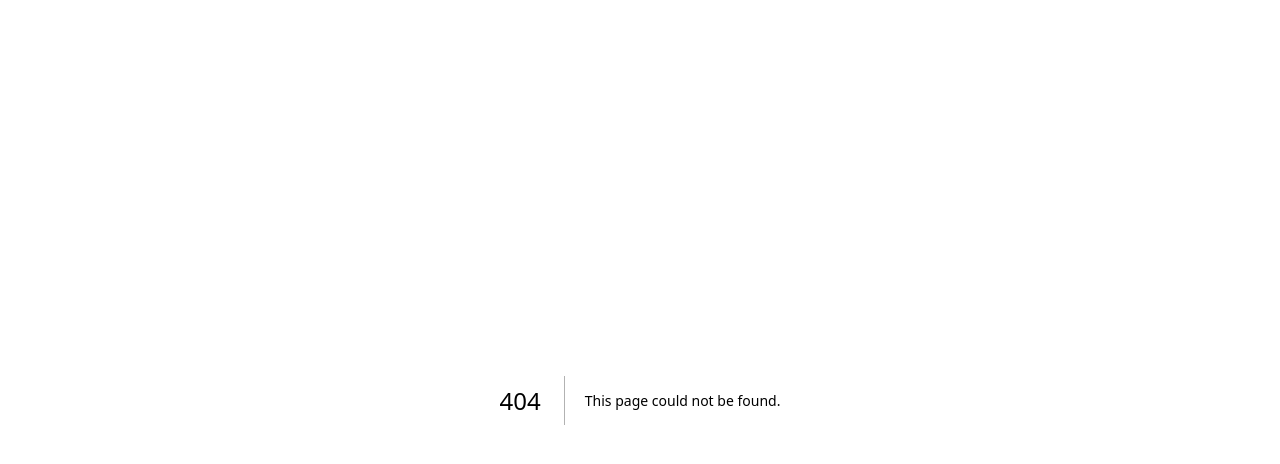
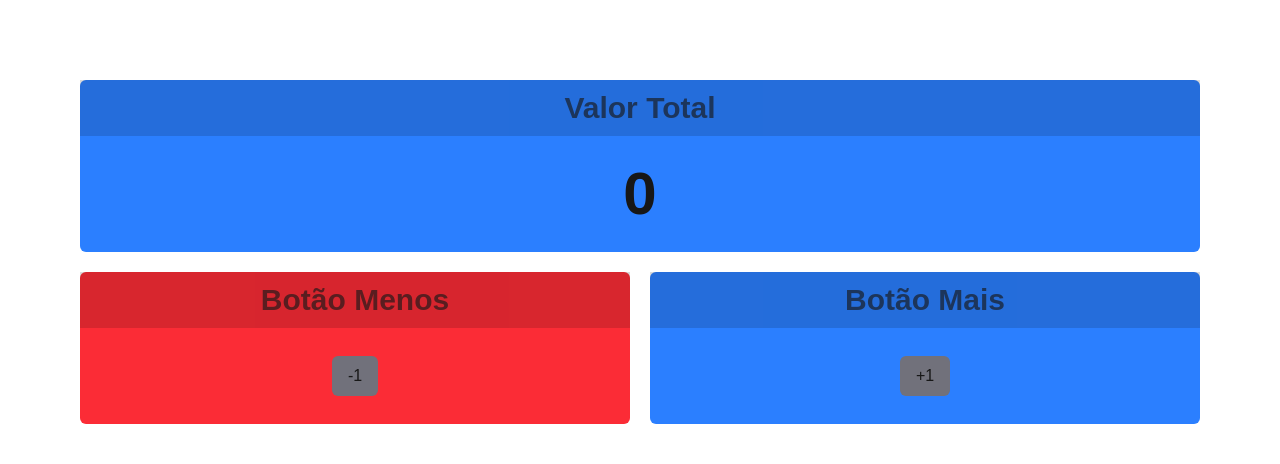
Before and after one commit to emersonnogueiradev/gerenciamento_de_estado, a Next.js app: page /basico in a window 1280 px wide. Before the commit this address had no page. Shown: the top 464 px of the page. Built offline with nearby package versions, Linux system fonts and the light colour scheme.

Commit message:
contexto

```diff
--- /dev/null
+++ b/src/components/basico/Mais.tsx
@@ -0,0 +1,17 @@
+
+import ContadorContext from "@/context/ContadorContext";
+import Area from "../template/Area";
+import { useContext } from "react";
+
+export default function Mais(){
+    const {incrementar } = useContext(ContadorContext)
+    return(
+        <Area titulo="Botão Mais" cor="blue">
+            <button className="btn" onClick={incrementar}>
+
+                +1
+
+            </button>
+        </Area>
+    )
+}
--- /dev/null
+++ b/src/components/basico/Menos.tsx
@@ -0,0 +1,18 @@
+
+import ContadorContext from "@/context/ContadorContext";
+import Area from "../template/Area";
+import { useContext } from "react";
+
+export default function Menos(){
+    const {decrementar} = useContext(ContadorContext)
+    return(
+        <Area titulo="Botão Menos" cor="red">
+
+            <button className="btn" onClick={decrementar}>
+
+                -1
+
+            </button>
+        </Area>
+    )
+}
--- /dev/null
+++ b/src/components/basico/Valor.tsx
@@ -0,0 +1,14 @@
+
+import { useContext } from "react";
+import Area from "../template/Area";
+import ContadorContext from "@/context/ContadorContext";
+
+export default function Valor(){
+    const obj = useContext(ContadorContext)
+
+    return(
+        <Area titulo="Valor Total" cor="blue">
+            <span className="font-black text-6xl">{obj.numero}</span>
+        </Area>
+    )
+}
--- /dev/null
+++ b/src/context/ContadorContext.tsx
@@ -0,0 +1,38 @@
+
+import { createContext, useState } from "react";
+
+
+interface ContadorContextProps {
+    numero: number;
+    incrementar: () => void;
+    decrementar: () => void;
+}
+
+
+const ContadorContext = createContext<ContadorContextProps>({} as any)
+
+
+export  function ContadorProvider(props:any){
+
+    const [numero, setNumero] = useState(0);
+
+    function incrementar(){
+        setNumero(numero + 1)
+    }
+
+    function decrementar(){
+        setNumero(numero - 1)
+    }
+
+ return(
+    <ContadorContext.Provider value={{
+        numero, incrementar,decrementar
+    }}>
+        {props.children}
+    </ContadorContext.Provider>
+ )
+
+}
+
+
+export default ContadorContext
--- /dev/null
+++ b/src/pages/basico/index.tsx
@@ -0,0 +1,29 @@
+import Mais from "@/components/basico/Mais";
+import Menos from "@/components/basico/Menos";
+import Valor from "@/components/basico/Valor";
+import {ContadorProvider} from "@/context/ContadorContext";
+
+
+export default function ExemploBasico(){
+
+
+    return(
+        <div className="flex flex-col gap-5 p-20">
+            <ContadorProvider>
+                <Valor />
+
+                <div className="flex gap-5">
+                    <Menos/>
+                    <Mais/>
+                </div>
+
+
+
+            </ContadorProvider>
+
+
+
+        </div>
+
+    )
+}
--- a/src/pages/index.tsx
+++ b/src/pages/index.tsx
@@ -1,5 +1,5 @@
 import MenuItem from "@/components/template/MenuItem";
-import {IconArrowsDownUp, IconForms } from "@tabler/icons-react";
+import {IconArrowsDownUp, IconForms, IconNumbers } from "@tabler/icons-react";
 
 export default function Home() {
   return (
@@ -21,6 +21,7 @@ export default function Home() {
       <div className="flex flex-wrap justify-around w-3/5">
         <MenuItem icone={<IconForms />} texto="Estado" url="/revisao/estado" />
         <MenuItem icone={<IconArrowsDownUp />} texto="Comunicação" url="/revisao/comunicacao" />
+        <MenuItem icone={<IconNumbers />} texto="Básico" url="/basico" />
 
       </div>
 
```
